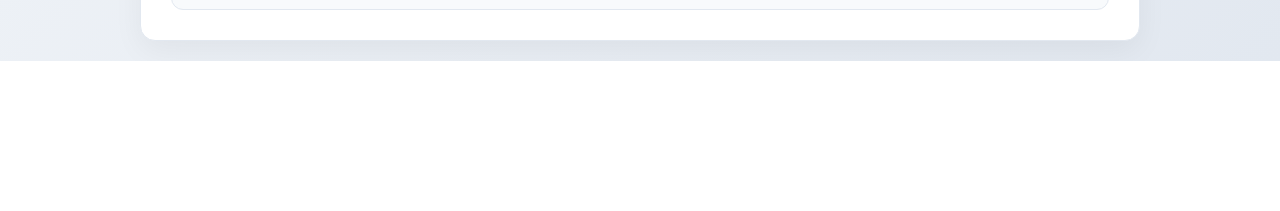
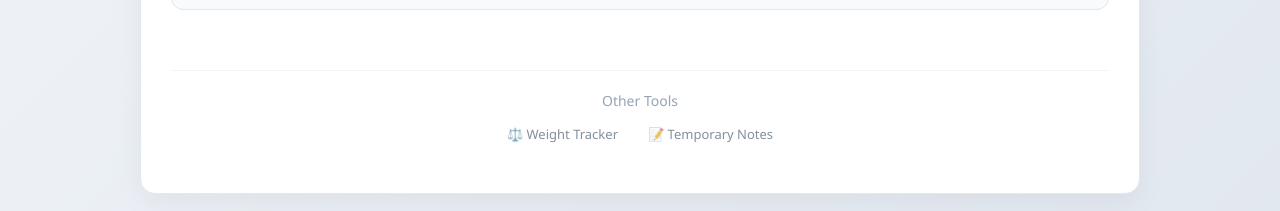
Before and after one commit to StrangeTown/tools_web, a plain HTML site: page repeat_reading/index.html in a window 1280 px wide. Shown: the part 1409-1620 px from the top of the page. Before the commit the page ends 1470 px from the top, so only its background shows below. Drawn offline with Linux system fonts and the light colour scheme.

Commit message:
Add recommended section with links to other tools for enhanced user navigation

```diff
--- a/repeat_reading/index.html
+++ b/repeat_reading/index.html
@@ -411,6 +411,48 @@
         grid-template-columns: 1fr;
       }
     }
+
+    /* Recommended section */
+    .recommended {
+      margin-top: 60px;
+      padding: 20px 0;
+      border-top: 1px solid #f1f5f9;
+      text-align: center;
+    }
+
+    .recommended-title {
+      font-size: 14px;
+      color: #94a3b8;
+      margin-bottom: 15px;
+      font-weight: 400;
+    }
+
+    .recommended-links {
+      display: flex;
+      justify-content: center;
+      gap: 30px;
+      flex-wrap: wrap;
+    }
+
+    .recommended-link {
+      color: #64748b;
+      text-decoration: none;
+      font-size: 13px;
+      transition: color 0.2s ease;
+      opacity: 0.8;
+    }
+
+    .recommended-link:hover {
+      color: #475569;
+      opacity: 1;
+    }
+
+    @media (max-width: 768px) {
+      .recommended-links {
+        flex-direction: column;
+        gap: 15px;
+      }
+    }
   </style>
 </head>
 <body>
@@ -495,6 +537,15 @@
             Use "-1" to decrease counts if needed, delete items you no longer need, or clear all data to start fresh. All data is stored locally in your browser.
           </div>
         </div>
+      </div>
+    </div>
+
+    <!-- Recommended section -->
+    <div class="recommended">
+      <div class="recommended-title">Other Tools</div>
+      <div class="recommended-links">
+        <a href="https://www.itwork.club/weight/" target="_blank" class="recommended-link">⚖️ Weight Tracker</a>
+        <a href="https://www.itwork.club/note/" target="_blank" class="recommended-link">📝 Temporary Notes</a>
       </div>
     </div>
   </div>
```
